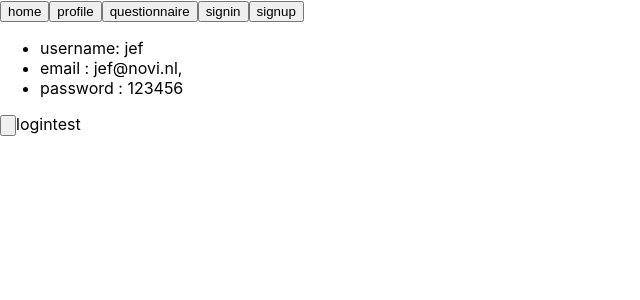
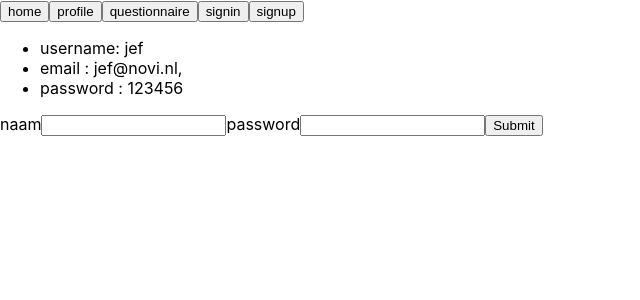
Before and after one commit to JJ-Bas/eindopracht-novi-recepten-app, a React (Create React App) app: page /signin in a window 1280 px wide. Shown: the top 300 px of the page, without its empty margins (0-640 px from the left). Built offline with nearby package versions, Linux system fonts and the light colour scheme.

Commit message:
aan het worstelen met het checkbox component. deze commit is een handig punt om naar terug te komen voor het geval het een rommetje word

```diff
--- a/src/Context/QuestionContext/QuestionContext.js
+++ b/src/Context/QuestionContext/QuestionContext.js
@@ -4,20 +4,27 @@ import React, {createContext, useState} from "react";
 export const QuestionContext = createContext({});
 
 
-function QuestionContextProvider ({children}){
-    //voor het bijhouden van des strings voor de zoek opdracht
-    const [searchString, setSearchString] = useState(
-        {
-            fish:false,
-            halal:false,
+function QuestionContextProvider({children}) {
+    const [fishOption, setFishOption] = useState('')
+    const [checked, setChecked] = useState(false)
+
+    function handleCheckboxChange(searchString, setstate) {
+        setChecked(!checked)
+        if (checked === true) {
+            setstate(searchString)
+            console.log("dit werkt")
+        } else {
+            setstate('')
         }
-    )
-
+    }
 
 
     // voor alles wat de context moet kunnen doorgeven
+
     const questionContextData = {
-       key:'string'
+        handleCheckboxChange: handleCheckboxChange,
+        fishOption: fishOption,
+        setFishOption: setFishOption,
 
     }
 
--- a/src/components/Checkbox/CheckBox.js
+++ b/src/components/Checkbox/CheckBox.js
@@ -1,17 +1,26 @@
-import React, {useState} from "react";
+import React, {useContext, useState} from "react";
+import {QuestionContext} from "../../Context/QuestionContext/QuestionContext";
 
 function CheckBox({label, stateValue}) {
+    const {handleCheckboxChange} = useContext(QuestionContext)
+    const {fishOption} = useContext(QuestionContext)
+    const {setFishOption} = useContext(QuestionContext)
+
     const [checked, setChecked] = useState(false);
     const [searchString, setSearchString] = useState('')
 
-   function handleCheckboxChange (e) {
-        setChecked(e.target.checked);
-        if (e.target.checked) {
-            setSearchString(stateValue);
-        } else {
-            setSearchString('');
-        }
-    };
+    function checkBoxCheck(string) {
+        handleCheckboxChange(string, setFishOption)
+    }
+/*
+    function handleCheckboxChange(searchString,setstate) {
+        setChecked(!checked)
+        console.log(checked)
+        if (checked === true ){
+            setstate(getString)
+        } else { setstate('')}
+    }
+*/
 
     return (
         <>
@@ -20,11 +29,11 @@ function CheckBox({label, stateValue}) {
                     id={label}
                     type="checkbox"
                     checked={checked}
-                    onChange={handleCheckboxChange}
+                    onChange={() => checkBoxCheck(stateValue, fishOption)}
                 />
                 {label}
             </label>
-            <p>State value: {checked ? searchString : ''}</p>
+            <p>test: {searchString}</p>
         </>
     )
 }
--- a/src/pages/SignIn/SignIn.js
+++ b/src/pages/SignIn/SignIn.js
@@ -1,15 +1,20 @@
-import React, {useContext}from 'react';
+import React, {useContext, useState}from 'react';
 import axios from "axios";
 import {AuthContext} from "../../Context/AuthContext/AuthContext";
+import Input from "../../components/Input/Input";
 
 function SignIn() {
     const {login} = useContext(AuthContext)
 
-    async function handleSignIn(){
+    const [username, setUsername] = useState('')
+    const [password, setPassword] = useState('')
+
+    async function handleSignIn(e){
+        e.preventDefault()
         try{
             const result = await axios.post('https://frontend-educational-backend.herokuapp.com/api/auth/signin', {
-            "username": "jef",
-            "password" : "123456",
+            "username": username,
+            "password" : password,
         })
             console.log(result.data)
             login(result.data.accessToken)
@@ -26,10 +31,21 @@ function SignIn() {
                 <li>email : jef@novi.nl,</li>
                 <li>password : 123456</li>
             </ul>
-            <label>
-                <input type='button' onClick={() => handleSignIn()}/>
-                logintest
-            </label>
+            <form onSubmit={handleSignIn}>
+                <Input
+                    type='text'
+                    id='username'
+                    label='naam'
+                    value={username}
+                    onChange={(e) => setUsername(e.target.value)}/>
+                <Input
+                    type='password'
+                    id='password'
+                    label='password'
+                    value={password}
+                    onChange={(e) => setPassword(e.target.value)}/>
+                <Input type='submit'/>
+            </form>
         </>
     )
 }
--- a/src/pages/SignUp/SignUp.js
+++ b/src/pages/SignUp/SignUp.js
@@ -17,12 +17,13 @@ function SignUp() {
         }
     }
 
-    async function signUp(e) {
+    async function handleSignUp(e) {
+        e.preventDefault()
         try {
             const result = await axios.post('https://frontend-educational-backend.herokuapp.com/api/auth/signup', {
-                "username": "jef",
-                "email": "jef@novi.nl",
-                "password": "123456",
+                "username": username,
+                "email": email,
+                "password": password,
                 "role": ["user"]
             })
             console.log(result)
@@ -38,7 +39,7 @@ function SignUp() {
                 <li>email : jef@novi.nl,</li>
                 <li>password : 123456</li>
             </ul>
-            <form>
+            <form onSubmit={handleSignUp}>
                 <Input
                     type='text'
                     id='username'
@@ -63,11 +64,6 @@ function SignUp() {
                 <input type='button' onClick={() => testRequest()}/>
                 testrequest
             </label>
-            <label>
-                <input type='button' onClick={() => signUp()}/>
-                registertest
-            </label>
-
         </>
     )
 }
```
